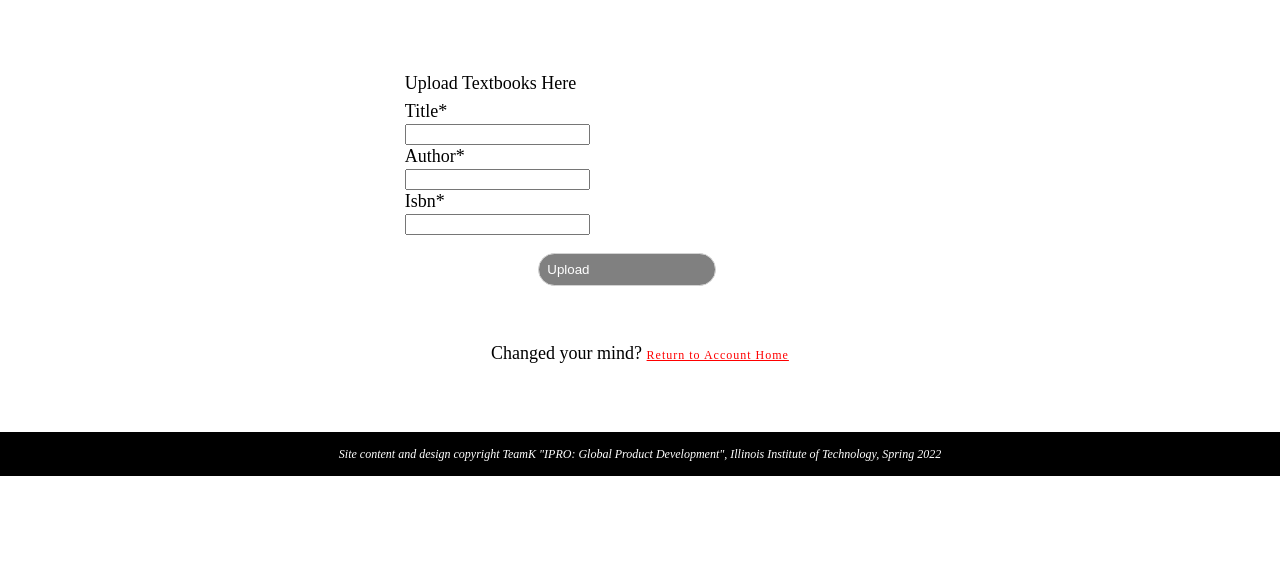
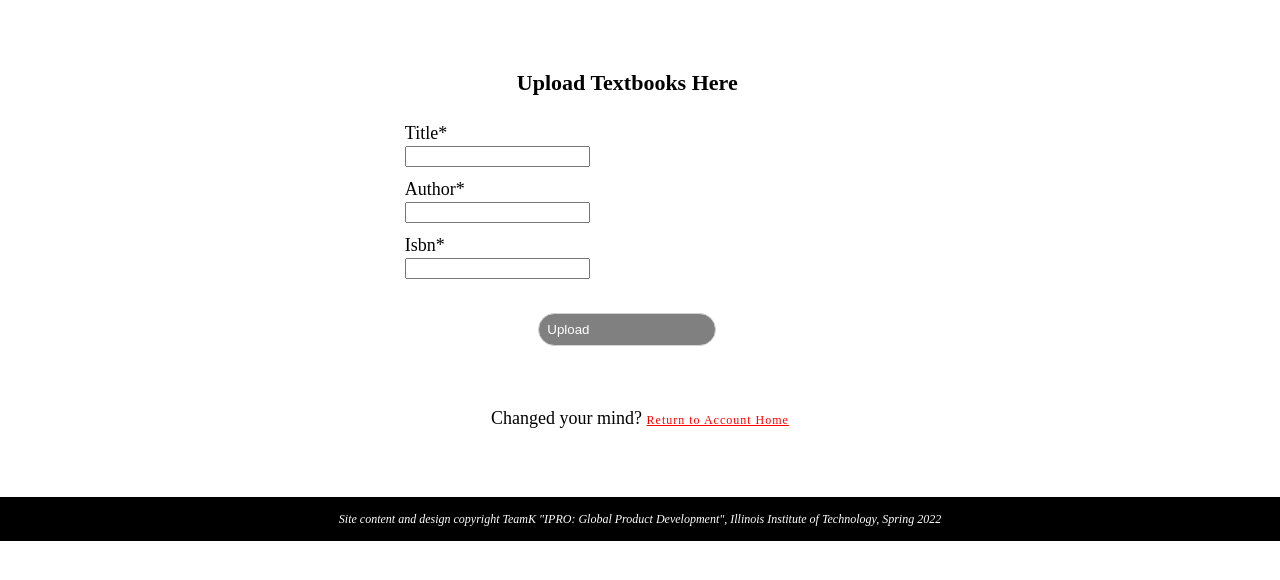
Before and after one commit to mflowers1395/TeamK, a Django app: page /upload/ in a window 1280 px wide. Shown: the part 83-663 px from the top of the page. Run offline with Django 4.2, Linux system fonts and the light colour scheme; parts of the project's set-up code (start-up, migrations or seed data) failed here and were passed over; some libraries are stand-ins or nearby versions.

Commit message:
Update form styles in every directory

```diff
--- a/static/css/screen.css
+++ b/static/css/screen.css
@@ -140,6 +140,23 @@ em {
   font-weight: bold;
 }
 
+small {
+  font-size: 14px;
+  display: inline-block;
+}
+
+.form-group {
+  margin-bottom: 11px;
+}
+
+legend {
+  font-weight: bold;
+  font-size: 22px;
+  text-transform: capitalize;
+  padding-bottom: 22px;
+  margin: auto;
+}
+
 form > label {
   line-height: 15px;
   font-size: 14px;
```
